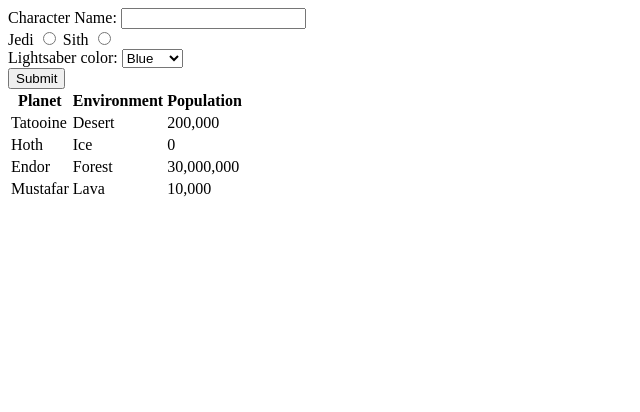
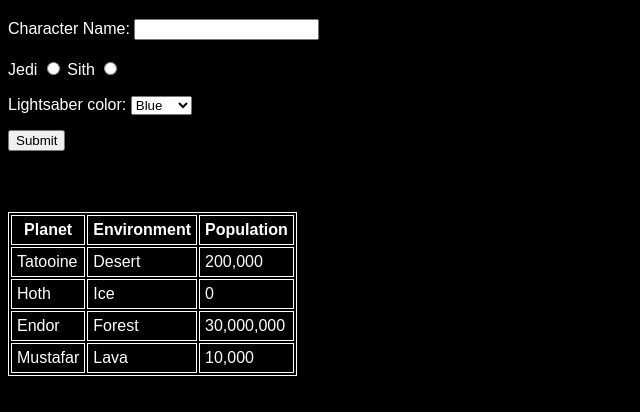
Before and after one commit to tylerkolsen/wb-assess-2, a website: page src/index.html in a window 1280 px wide. Shown: the whole page, without its empty margins (0-640 px from the left). Drawn offline with Linux system fonts and the light colour scheme.

Commit message:
completed HTML and CSS section

```diff
--- a/src/index.html
+++ b/src/index.html
@@ -13,23 +13,23 @@
           <label>Character Name:</label>
           <input type="text">
         </div>
-        <div>
+        <div id="radioInput">
           <label for="">Jedi</label>
-          <input type="radio" name="jediType" value="Jedi">
+          <input type="radio" name="jediType" value="jedi">
           <label for="">Sith</label>
-          <input type="radio" name="jediType" value="Sith">
+          <input type="radio" name="jediType" value="sith">
         </div>
         <div>
           <label>Lightsaber color:</label>
-          <select>
+          <select name="lightsaber">
             <option value="blue">Blue</option>
             <option value="green">Green</option>
-            <option value="yellow">Yellow</option>
             <option value="red">Red</option>
+            <option value="purple">Purple</option>
           </select>
         </div>
         <div>
-          <input type="button" value="Submit">
+          <input type="submit" id="subBtn">
         </div>
       </form>
     </section>
--- a/src/styles.css
+++ b/src/styles.css
@@ -0,0 +1,32 @@
+html {
+    background-color: rgb(0, 0, 0);
+}
+
+body {
+    color: white;
+    font-family:Arial, Helvetica, sans-serif ;
+}
+
+form input {
+    margin-top: 11px;
+    margin-bottom: 11px;
+}
+
+#radioInput {
+    margin-bottom: 10px;
+}
+
+#subBtn {
+    margin-top: 15px;
+}
+
+table{
+    border: 1px solid;
+    margin-top: 50px;
+}
+
+th,
+td {
+    border: 1px solid;
+    padding: 5px
+}
```
Also changed, not shown: HTML-CSS-pass-screenshot.PNG (added).
